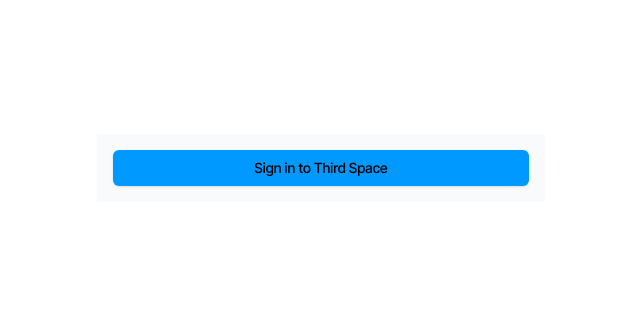
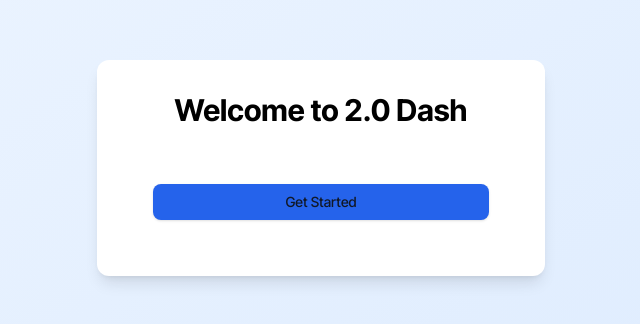
Before and after one commit to lynnhueluong/2-0dash, a Next.js app: page /auth-component in a window 1280 px wide. Shown: the part 232-556 px from the top of the page, without its empty margins (319-959 px from the left). Built offline with nearby package versions, Linux system fonts and the light colour scheme; no server answers.

Commit message:
authflow

```diff
--- a/package.json
+++ b/package.json
@@ -9,6 +9,7 @@
     "lint": "next lint"
   },
   "dependencies": {
+    "@auth0/auth0-react": "^2.2.4",
     "@auth0/nextjs-auth0": "^3.5.0",
     "@hookform/resolvers": "^3.9.1",
     "@prisma/client": "^5.22.0",
--- a/src/app/auth-component/page.tsx
+++ b/src/app/auth-component/page.tsx
@@ -1,19 +1,23 @@
-'use client'
+import { UserProvider } from '@auth0/nextjs-auth0/client';
+import AuthFlow from '@/components/framer/AuthFlow';
 
-import FramerAuthFlow from '@/components/framer/AuthFlow'
-
-export default function AuthComponent() {
+const AuthPage = () => {
   return (
-    <div className="min-h-screen flex items-center justify-center">
-      <div className="w-full max-w-md">
-        <FramerAuthFlow
-          buttonText="Sign in to Third Space"
-          buttonColor="#0099ff"
+    <UserProvider>
+      <div className="min-h-screen flex items-center justify-center bg-gradient-to-br from-blue-50 to-blue-100">
+        <div className="w-full max-w-md p-8 bg-white rounded-xl shadow-lg">
+          <h1 className="text-3xl font-bold text-center mb-8">Welcome to 2.0 Dash</h1>
+          <AuthFlow
+            buttonText="Get Started"
+            buttonColor="bg-blue-600"
             redirectUrl="/dashboard"
             showUserProfile={true}
             theme="light"
           />
         </div>
       </div>
-  )
-}
+    </UserProvider>
+  );
+};
+
+export default AuthPage;
--- a/src/components/framer/AuthFlow.tsx
+++ b/src/components/framer/AuthFlow.tsx
@@ -1,108 +1,73 @@
-'use client'
+'use client';
 
-import { useUser } from '@auth0/nextjs-auth0/client'
-import { useEffect, useState } from "react"
-import type { ReactNode } from "react"
-import { Button } from "@/components/ui/button"
-import Image from 'next/image'
-import Link from 'next/link'
+import { useCallback } from 'react';
+import { useRouter } from 'next/navigation';
+import { useUser } from '@auth0/nextjs-auth0/client';
+import { Button } from '@/components/ui/button';
 
 interface AuthFlowProps {
-    buttonText?: string
-    buttonColor?: string
-    redirectUrl?: string
-    showUserProfile?: boolean
-    theme?: "light" | "dark"
+  buttonText: string;
+  buttonColor: string;
+  redirectUrl: string;
+  showUserProfile: boolean;
+  theme: 'light' | 'dark';
 }
 
-export default function AuthFlow(props: AuthFlowProps): ReactNode {
-    const {
-        buttonText = "Sign In",
-        buttonColor = "#0099ff",
-        redirectUrl = "/dashboard",
-        showUserProfile = true,
-        theme = "light",
-    } = props
+const AuthFlow = ({
+  buttonText,
+  buttonColor,
+  redirectUrl,
+  showUserProfile,
+  theme
+}: AuthFlowProps) => {
+  const router = useRouter();
+  const { user, isLoading } = useUser();
 
-    const { user, error, isLoading } = useUser()
-    const [mounted, setMounted] = useState(false)
-
-    useEffect(() => {
-        setMounted(true)
-    }, [])
-
-    if (!mounted) return null
+  const handleAuth = useCallback(async () => {
+    if (user) {
+      router.push(redirectUrl);
+    } else {
+      // Uses the Next.js Auth0 API route for login
+      window.location.href = '/api/auth/login';
+    }
+  }, [user, redirectUrl, router]);
 
   if (isLoading) {
-        return (
-            <div className={`flex items-center justify-center h-full w-full ${
-                theme === "dark" ? "bg-gray-800 text-white" : "bg-gray-50 text-gray-900"
-            }`}>
-                <div className="animate-spin rounded-full h-8 w-8 border-b-2 border-current"/>
-            </div>
-        )
-    }
-
-    if (error) {
-        return (
-            <div className={`flex flex-col items-center justify-center h-full w-full p-4 ${
-                theme === "dark" ? "bg-gray-800 text-white" : "bg-gray-50 text-gray-900"
-            }`}>
-                <p className="text-red-500">Error: {error.message}</p>
-            </div>
-        )
-    }
-
-    if (user && showUserProfile) {
-        return (
-            <div className={`flex flex-col space-y-4 p-4 rounded-lg ${
-                theme === "dark" ? "bg-gray-800 text-white" : "bg-gray-50 text-gray-900"
-            }`}>
-                <div className="flex items-center space-x-4">
-                    {user.picture && (
-                        <Image
-                            src={user.picture}
-                            alt={user.name || "User"}
-                            width={48}
-                            height={48}
-                            className="rounded-full"
-                        />
-                    )}
-                    <div>
-                        <h2 className="font-semibold">{user.name}</h2>
-                        <p className="text-sm opacity-70">{user.email}</p>
-                    </div>
-                </div>
-                <Link
-                    href="/api/auth/logout"
-                    className="w-full"
-                >
-                    <Button
-                        className="w-full"
-                        style={{ backgroundColor: buttonColor }}
-                    >
-                        Sign Out
-                    </Button>
-                </Link>
-            </div>
-        )
+    return <div>Loading...</div>;
   }
 
   return (
-        <div className={`flex items-center justify-center p-4 ${
-            theme === "dark" ? "bg-gray-800" : "bg-gray-50"
-        }`}>
-            <Link
-                href={`/api/auth/login?returnTo=${redirectUrl}`}
-                className="w-full"
+    <div className={`w-full max-w-md mx-auto p-6 ${theme === 'dark' ? 'text-white' : 'text-gray-900'}`}>
+      {showUserProfile && user ? (
+        <div className="mb-6 text-center">
+          {user.picture && (
+            <img
+              src={user.picture}
+              alt={user.name || 'User'}
+              className="w-16 h-16 rounded-full mx-auto mb-4"
+            />
+          )}
+          <h2 className="text-xl font-semibold">{user.name}</h2>
+          <p className="text-sm opacity-75">{user.email}</p>
+          <Button
+            onClick={() => window.location.href = '/api/auth/logout'}
+            className="mt-4 bg-red-500 hover:bg-red-600 text-white"
           >
+            Log Out
+          </Button>
+        </div>
+      ) : (
         <Button
-                    className="w-full"
-                    style={{ backgroundColor: buttonColor }}
+          onClick={handleAuth}
+          className={`w-full py-2 px-4 rounded-lg transition-colors ${
+            buttonColor ? buttonColor : 'bg-blue-600 hover:bg-blue-700 text-white'
+          }`}
         >
-                    {buttonText}
+          {buttonText || 'Get Started'}
         </Button>
-            </Link>
+      )}
     </div>
-    )
-}
+  );
+};
+
+export default AuthFlow;
```
Also changed, not shown: 1 other file (tests, documents, lock files or other folders). Lines whose indentation alone changed are shown as unchanged.
